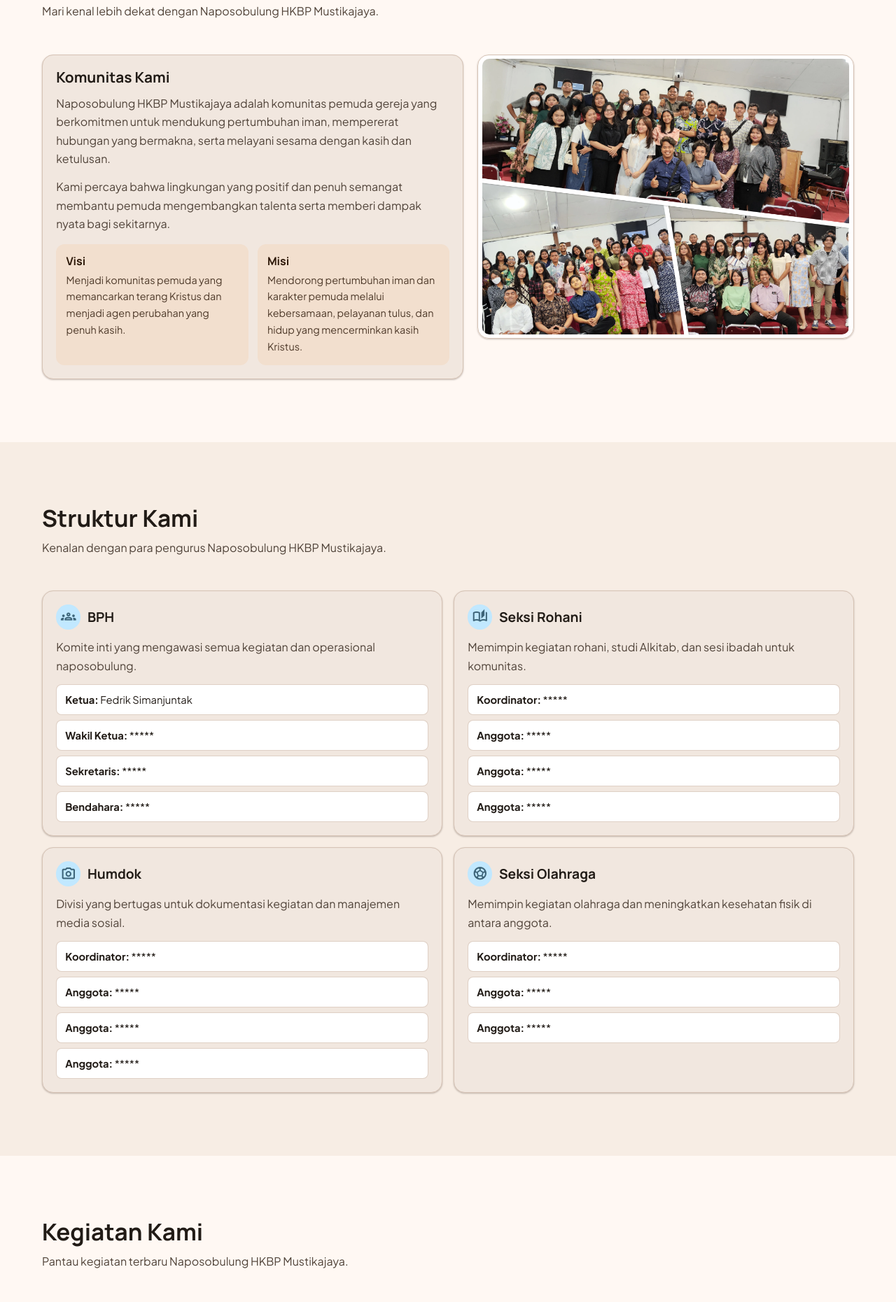
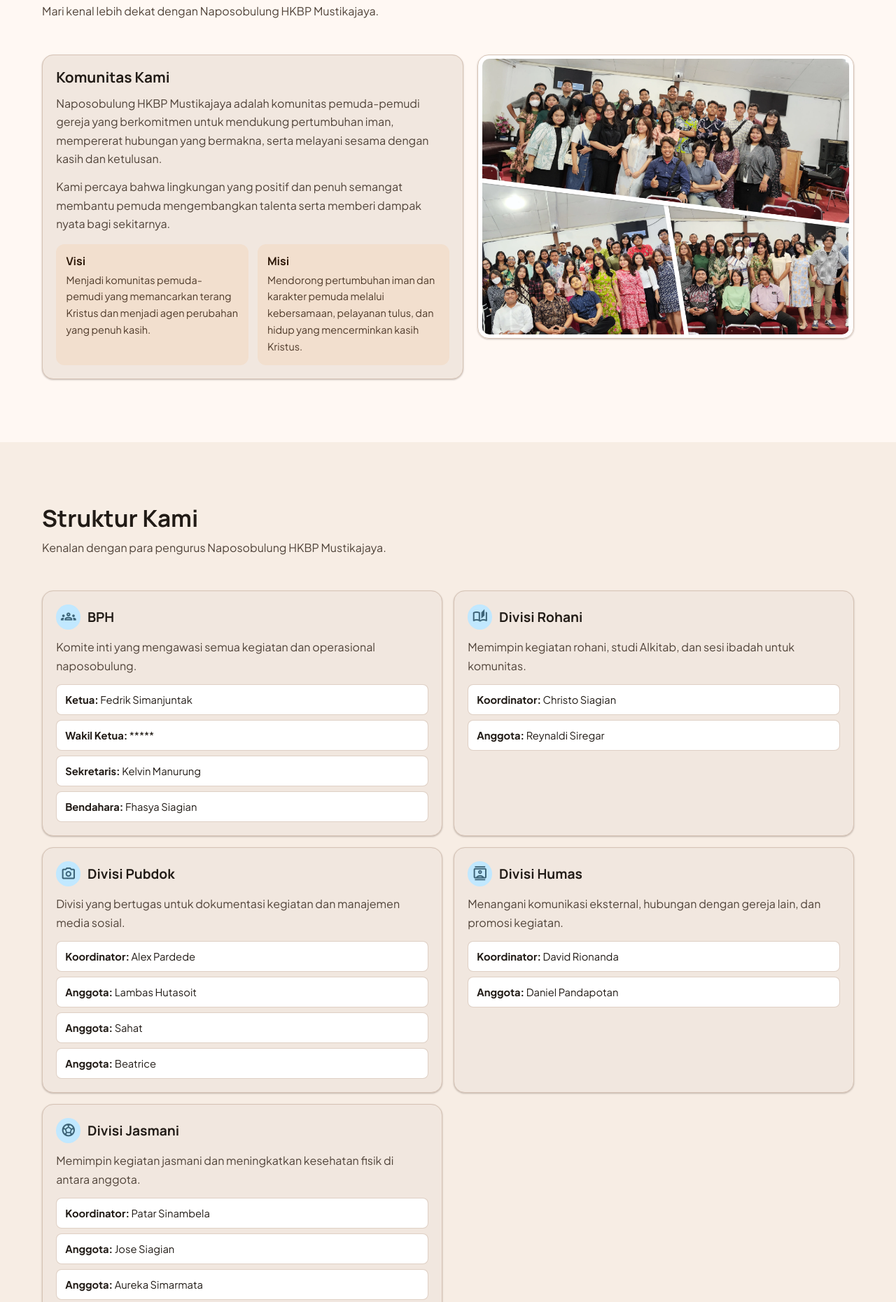
Before and after one commit to reysiregar/NHKBPMJ, a website: page src/index.html in a window 1280 px wide. Shown: the part 787-2648 px from the top of the page at 70% size. Drawn offline with nearby package versions, Linux system fonts and the light colour scheme.

Commit message:
Add homepage content, metadata, and interactive UI
- Update src/index.html: add full homepage sections, SEO/meta tags, JSON-LD, ARIA attributes, and lazy-loading.

- Update src/script.js: add mobile menu, smooth scrolling, theme toggle, preloader, gallery lightbox, event/prayer modals, skeleton loaders, back-to-top, and load-more gallery behavior.

- Update src/style.css: introduce design tokens, dark theme variables, layout and component styles.

```diff
--- a/src/index.html
+++ b/src/index.html
@@ -174,9 +174,9 @@
         <section id="home" class="hero-section">
             <div class="hero-backdrop"></div>
             <div class="app-shell hero-content">
-                <p class="eyebrow fade-in">Komunitas Remaja & Naposo</p>
+                <p class="eyebrow fade-in">Komunitas Pemuda-Pemudi</p>
                 <h1 id="home-title">Naposobulung HKBP Mustikajaya</h1>
-                <p class="hero-lead fade-in" style="animation-delay:0.15s;">Komunitas pemuda yang berdedikasi untuk pertumbuhan rohani, kebersamaan, dan pelayanan kepada Tuhan serta sesama.</p>
+                <p class="hero-lead fade-in" style="animation-delay:0.15s;">Komunitas yang berdedikasi untuk pertumbuhan rohani, kebersamaan, dan pelayanan kepada Tuhan serta sesama.</p>
                 <div class="hero-actions fade-in" style="animation-delay:0.3s;">
                     <a href="#about" class="md-button md-button-filled">Tentang Kami</a>
                     <a href="#contact" class="md-button md-button-outlined">Hubungi Kami</a>
@@ -194,12 +194,12 @@
                 <div class="about-layout">
                     <article class="md-card fade-in">
                         <h3>Komunitas Kami</h3>
-                        <p>Naposobulung HKBP Mustikajaya adalah komunitas pemuda gereja yang berkomitmen untuk mendukung pertumbuhan iman, mempererat hubungan yang bermakna, serta melayani sesama dengan kasih dan ketulusan.</p>
+                        <p>Naposobulung HKBP Mustikajaya adalah komunitas pemuda-pemudi gereja yang berkomitmen untuk mendukung pertumbuhan iman, mempererat hubungan yang bermakna, serta melayani sesama dengan kasih dan ketulusan.</p>
                         <p>Kami percaya bahwa lingkungan yang positif dan penuh semangat membantu pemuda mengembangkan talenta serta memberi dampak nyata bagi sekitarnya.</p>
                         <div class="vision-mission-grid">
                             <div class="tonal-panel">
                                 <h4>Visi</h4>
-                                <p>Menjadi komunitas pemuda yang memancarkan terang Kristus dan menjadi agen perubahan yang penuh kasih.</p>
+                                <p>Menjadi komunitas pemuda-pemudi yang memancarkan terang Kristus dan menjadi agen perubahan yang penuh kasih.</p>
                             </div>
                             <div class="tonal-panel">
                                 <h4>Misi</h4>
@@ -209,7 +209,7 @@
                     </article>
                     <figure class="md-card media-card fade-in" style="animation-delay:0.2s;">
                         <div class="skeleton"></div>
-                        <img src="img/naposo.webp" alt="Pemuda Gereja – Naposobulung HKBP Mustikajaya" width="4000" height="3000" class="skeleton-fade" data-skeleton>
+                        <img src="img/naposo.webp" alt="Pemuda-Pemudi Gereja – Naposobulung HKBP Mustikajaya" width="4000" height="3000" class="skeleton-fade" data-skeleton>
                     </figure>
                 </div>
             </div>
@@ -231,46 +231,56 @@
                         <ul class="role-list">
                             <li><strong>Ketua:</strong> Fedrik Simanjuntak</li>
                             <li><strong>Wakil Ketua:</strong> *****</li>
-                            <li><strong>Sekretaris:</strong> *****</li>
-                            <li><strong>Bendahara:</strong> *****</li>
+                            <li><strong>Sekretaris:</strong> Kelvin Manurung</li>
+                            <li><strong>Bendahara:</strong> Fhasya Siagian</li>
                         </ul>
                     </article>
                     <article class="md-card structure-item fade-in" style="animation-delay:0.1s;">
                         <div class="card-title-row">
                             <span class="material-symbols-outlined role-icon">auto_stories</span>
-                            <h3>Seksi Rohani</h3>
+                            <h3>Divisi Rohani</h3>
                         </div>
                         <p>Memimpin kegiatan rohani, studi Alkitab, dan sesi ibadah untuk komunitas.</p>
                         <ul class="role-list">
-                            <li><strong>Koordinator:</strong> *****</li>
-                            <li><strong>Anggota:</strong> *****</li>
-                            <li><strong>Anggota:</strong> *****</li>
-                            <li><strong>Anggota:</strong> *****</li>
+                            <li><strong>Koordinator:</strong> Christo Siagian</li>
+                            <li><strong>Anggota:</strong> Reynaldi Siregar</li>
                         </ul>
                     </article>
                     <article class="md-card structure-item fade-in" style="animation-delay:0.2s;">
                         <div class="card-title-row">
                             <span class="material-symbols-outlined role-icon">photo_camera</span>
-                            <h3>Humdok</h3>
+                            <h3>Divisi Pubdok</h3>
                         </div>
                         <p>Divisi yang bertugas untuk dokumentasi kegiatan dan manajemen media sosial.</p>
                         <ul class="role-list">
-                            <li><strong>Koordinator:</strong> *****</li>
-                            <li><strong>Anggota:</strong> *****</li>
-                            <li><strong>Anggota:</strong> *****</li>
-                            <li><strong>Anggota:</strong> *****</li>
+                            <li><strong>Koordinator:</strong> Alex Pardede</li>
+                            <li><strong>Anggota:</strong> Lambas Hutasoit</li>
+                            <li><strong>Anggota:</strong> Sahat</li>
+                            <li><strong>Anggota:</strong> Beatrice</li>
+                        </ul>
+                    </article>
+                    <article class="md-card structure-item fade-in" style="animation-delay:0.3s;">
+                        <div class="card-title-row">
+                            <span class="material-symbols-outlined role-icon">contacts</span>
+                            <h3>Divisi Humas</h3>
+                        </div>
+                        <p>Menangani komunikasi eksternal, hubungan dengan gereja lain, dan promosi kegiatan.</p>
+                        <ul class="role-list">
+                            <li><strong>Koordinator:</strong> David Rionanda</li>
+                            <li><strong>Anggota:</strong> Daniel Pandapotan</li>
                         </ul>
                     </article>
                     <article class="md-card structure-item fade-in" style="animation-delay:0.3s;">
                         <div class="card-title-row">
                             <span class="material-symbols-outlined role-icon">sports_soccer</span>
-                            <h3>Seksi Olahraga</h3>
+                            <h3>Divisi Jasmani</h3>
                         </div>
-                        <p>Memimpin kegiatan olahraga dan meningkatkan kesehatan fisik di antara anggota.</p>
+                        <p>Memimpin kegiatan jasmani dan meningkatkan kesehatan fisik di antara anggota.</p>
                         <ul class="role-list">
-                            <li><strong>Koordinator:</strong> *****</li>
-                            <li><strong>Anggota:</strong> *****</li>
-                            <li><strong>Anggota:</strong> *****</li>
+                            <li><strong>Koordinator:</strong> Patar Sinambela</li>
+                            <li><strong>Anggota:</strong> Jose Siagian</li>
+                            <li><strong>Anggota:</strong> Aureka Simarmata</li>
+                            <li><strong>Anggota:</strong> Valen</li>
                         </ul>
                     </article>
                 </div>
@@ -293,7 +303,7 @@
                         </div>
                         <h3>Pendalaman Alkitab</h3>
                         <p>Kegiatan untuk memperdalam pemahaman Alkitab dan membangun karakter melalui studi bersama.</p>
-                        <button class="open-modal-btn md-button md-button-filled" data-title="Pendalaman Alkitab" data-category="Pendalaman Alkitab" data-date="1 November 2025" data-location="HKBP Mustikajaya" data-details="Pendalaman Alkitab adalah kegiatan untuk menggali firman Tuhan secara lebih mendalam dan terarah. Melalui diskusi dan studi bersama, naposo diajak memahami makna Alkitab, menerapkannya dalam kehidupan sehari-hari, serta bertumbuh dalam iman dan pengenalan akan Tuhan." data-extra="<ul class='extra-list'><li><span class='material-symbols-outlined'>schedule</span><span>Sabtu, 19.00 - 21.00 WIB</span></li><li><span class='material-symbols-outlined'>menu_book</span><span>Tema: Tampil Beda</span></li><li><span class='material-symbols-outlined'>person</span><span>Pemateri: Pdt. Dotur Purba</span></li></ul>" data-action="Bergabung">Lihat Detail</button>
+                        <button class="open-modal-btn md-button md-button-filled" data-title="Pendalaman Alkitab" data-category="Pendalaman Alkitab" data-date="-" data-location="HKBP Mustikajaya" data-details="Pendalaman Alkitab adalah kegiatan untuk menggali firman Tuhan secara lebih mendalam dan terarah. Melalui diskusi dan studi bersama, naposo diajak memahami makna Alkitab, menerapkannya dalam kehidupan sehari-hari, serta bertumbuh dalam iman dan pengenalan akan Tuhan." data-extra="<ul class='extra-list'><li><span class='material-symbols-outlined'>schedule</span><span>-</span></li><li><span class='material-symbols-outlined'>menu_book</span><span>Tema: -</span></li><li><span class='material-symbols-outlined'>person</span><span>Pemateri: -</span></li></ul>" data-action="Bergabung">Lihat Detail</button>
                     </article>
                     <article class="md-card event-card event-card-fixed fade-in" style="animation-delay:0.2s;">
                         <div class="skeleton"></div>
@@ -304,7 +314,7 @@
                         </div>
                         <h3>Latihan Koor</h3>
                         <p>Kegiatan latihan koor yang bertujuan untuk meningkatkan kemampuan naposo dalam membawakan lagu pujian.</p>
-                        <button class="open-modal-btn md-button md-button-filled" data-title="Latihan Koor" data-category="Ibadah" data-date="Setiap sabtu" data-location="HKBP Mustikajaya" data-details="Kegiatan latihan koor yang bertujuan untuk meningkatkan kemampuan naposo dalam bernyanyi dan mempersembahkan lagu pujian dalam ibadah." data-extra="<ul class='extra-list'><li><span class='material-symbols-outlined'>schedule</span><span>19.00 - 21.00 WIB</span></li><li><span class='material-symbols-outlined'>music_note</span><span>Lagu Pujian: belum ditentukan</span></li></ul>" data-action="Bergabung">Lihat Detail</button>
+                        <button class="open-modal-btn md-button md-button-filled" data-title="Latihan Koor" data-category="Ibadah" data-date="Setiap sabtu" data-location="HKBP Mustikajaya" data-details="Kegiatan latihan koor yang bertujuan untuk meningkatkan kemampuan naposo dalam bernyanyi dan mempersembahkan lagu pujian dalam ibadah." data-extra="<ul class='extra-list'><li><span class='material-symbols-outlined'>schedule</span><span>19.00 - 21.00 WIB</span></li><li><span class='material-symbols-outlined'>music_note</span><span>Koor & Vokal Grup</span></li></ul>" data-action="Bergabung">Lihat Detail</button>
                     </article>
                     <article class="md-card event-card event-card-fixed fade-in" style="animation-delay:0.3s;">
                         <div class="skeleton"></div>
@@ -326,18 +336,18 @@
                         </div>
                         <h3>Fun Sports</h3>
                         <p>Saatnya bakar kalori sambil jaga kekompakan dalam kegiatan olahraga bersama.</p>
-                        <button class="open-modal-btn md-button md-button-filled" data-title="Fun Sport Remaja Naposo" data-category="Olahraga" data-date="Jumat, 21 November 2025" data-location="Ton's Sport GOR" data-details="Yuk datang, ramein, dan nikmati keseruannya. Ajak teman-teman supaya makin seru." data-extra="<ul class='extra-list'><li><span class='material-symbols-outlined'>schedule</span><span>20.00 WIB</span></li><li><span class='material-symbols-outlined'>payments</span><span>HTM: Gratis</span></li></ul>" data-action="Bergabung">Lihat Detail</button>
+                        <button class="open-modal-btn md-button md-button-filled" data-title="Fun Sport Remaja Naposo" data-category="Olahraga" data-date="-" data-location="-" data-details="Yuk datang, ramein, dan nikmati keseruannya. Ajak teman-teman supaya makin seru." data-extra="<ul class='extra-list'><li><span class='material-symbols-outlined'>schedule</span><span>- WIB</span></li><li><span class='material-symbols-outlined'>payments</span><span>HTM: -</span></li></ul>" data-action="Bergabung">Lihat Detail</button>
                     </article>
                     <article class="md-card event-card event-card-fixed fade-in" style="animation-delay:0.5s;">
                         <div class="skeleton"></div>
                         <img src="img/natal2025.webp" alt="Perayaan Natal Remaja & Naposo 2025 – HKBP Mustikajaya" class="skeleton-fade" loading="lazy" data-skeleton>
                         <div class="chip-row">
                             <span class="md-chip">Perayaan</span>
-                            <span class="event-meta">Desember 2025</span>
+                            <span class="event-meta">Desember 2026</span>
                         </div>
-                        <h3>Natal ReNa 2025</h3>
+                        <h3>Natal ReNa 2026</h3>
                         <p>Perayaan Natal dengan pertunjukan drama, pertukaran hadiah, dan kebersamaan seluruh anggota.</p>
-                        <button class="open-modal-btn md-button md-button-filled" data-title="Perayaan Natal" data-category="Perayaan" data-date="13 Desember 2025" data-location="Gedung Serbaguna Mustika Bersinar" data-details="Kegiatan perayaan Natal yang dipersembahkan oleh Remaja dan Naposo dengan rangkaian acara yang menarik." data-extra="<ul class='extra-list'><li><span class='material-symbols-outlined'>schedule</span><span>15.00 WIB - Selesai</span></li><li><span class='material-symbols-outlined'>redeem</span><span>Tukar Kado</span></li><li><span class='material-symbols-outlined'>restaurant</span><span>Tersedia Konsumsi</span></li></ul>" data-action="Konfirmasi Kehadiran">Lihat Detail</button>
+                        <button class="open-modal-btn md-button md-button-filled" data-title="Perayaan Natal" data-category="Perayaan" data-date="Segera Hadir" data-location="Gedung Serbaguna Mustika Bersinar" data-details="Kegiatan perayaan Natal yang dipersembahkan oleh Remaja dan Naposo dengan rangkaian acara yang menarik." data-extra="<ul class='extra-list'><li><span class='material-symbols-outlined'>schedule</span><span>Segera Hadir</span></li><li><span class='material-symbols-outlined'>redeem</span><span>Acara Hiburan</span></li><li><span class='material-symbols-outlined'>restaurant</span><span>Tersedia Konsumsi</span></li></ul>" data-action="Konfirmasi Kehadiran">Lihat Detail</button>
                     </article>
                 </div>
             </div>
@@ -405,6 +415,12 @@
                         <img src="img/galeri_7.webp" alt="Dokumentasi Perayaan Natal ReNa 2025 – HKBP Mustikajaya" class="skeleton-fade" loading="lazy" data-skeleton>
                         <p>Natal ReNa 2025</p>
                     </div>
+                    <div>
+                        <div class="gallery-item fade-in" data-index="11" data-description="Dokumentasi Ibadah Minggu" style="animation-delay:1.1s;">
+                        <div class="skeleton"></div>
+                        <img src="img/galeri_8.webp" alt="Ibadah Minggu – HKBP Mustikajaya" class="skeleton-fade" loading="lazy" data-skeleton>
+                        <p>Ibadah Minggu</p>
+                    </div>
                 </div>
                 <div class="gallery-actions">
                     <button id="load-more-gallery" class="md-button md-button-tonal">Muat Lebih Banyak</button>
@@ -431,7 +447,7 @@
             <div class="app-shell">
                 <header class="section-header">
                     <h2>Hubungi Kami</h2>
-                    <p>Kalau ada saran atau pertanyaan, hubungi kami lewat media sosial berikut.</p>
+                    <p>Kalau ada saran atau pertanyaan, hubungi kami lewat media sosial berikut ini.</p>
                 </header>
                 <div class="contact-grid">
                     <article class="md-card contact-card fade-in">
@@ -444,7 +460,7 @@
                         <span class="material-symbols-outlined contact-icon">chat</span>
                         <h3>WhatsApp</h3>
                         <p>Contact person untuk informasi pelayanan.</p>
-                        <a href="https://wa.me/6282299421394" target="_blank" rel="noopener noreferrer" class="md-button md-button-outlined">Bulan Hutasoit</a>
+                        <a href="https://wa.me/6282114997547" target="_blank" rel="noopener noreferrer" class="md-button md-button-outlined">Daniel Situmorang</a>
                     </article>
                     <article class="md-card contact-card fade-in" style="animation-delay:0.4s;">
                         <span class="material-symbols-outlined contact-icon">mail</span>
@@ -461,7 +477,7 @@
         <div class="app-shell footer-grid">
             <section>
                 <h3>Naposobulung HKBP Mustikajaya</h3>
-                <p>Komunitas Remaja dan Naposo yang berkomitmen untuk pertumbuhan rohani, persahabatan, dan pelayanan kepada Tuhan serta sesama.</p>
+                <p>Komunitas Pemuda-Pemudi yang berkomitmen untuk pertumbuhan rohani, persahabatan, dan pelayanan kepada Tuhan serta sesama.</p>
             </section>
             <section>
                 <h4>Tautan Cepat</h4>
@@ -477,7 +493,7 @@
             <section>
                 <h4>Hubungi Kami</h4>
                 <a href="https://instagram.com/nhkbp.mustikajaya" target="_blank" rel="noopener noreferrer">Instagram</a><br>
-                <a href="https://wa.me/6282299421394" target="_blank" rel="noopener noreferrer">WhatsApp</a>
+                <a href="https://wa.me/6282114997547" target="_blank" rel="noopener noreferrer">WhatsApp</a>
             </section>
             <section>
                 <h4>Lokasi</h4>
```
Also changed, not shown: src/img/galeri_8.webp (added).
